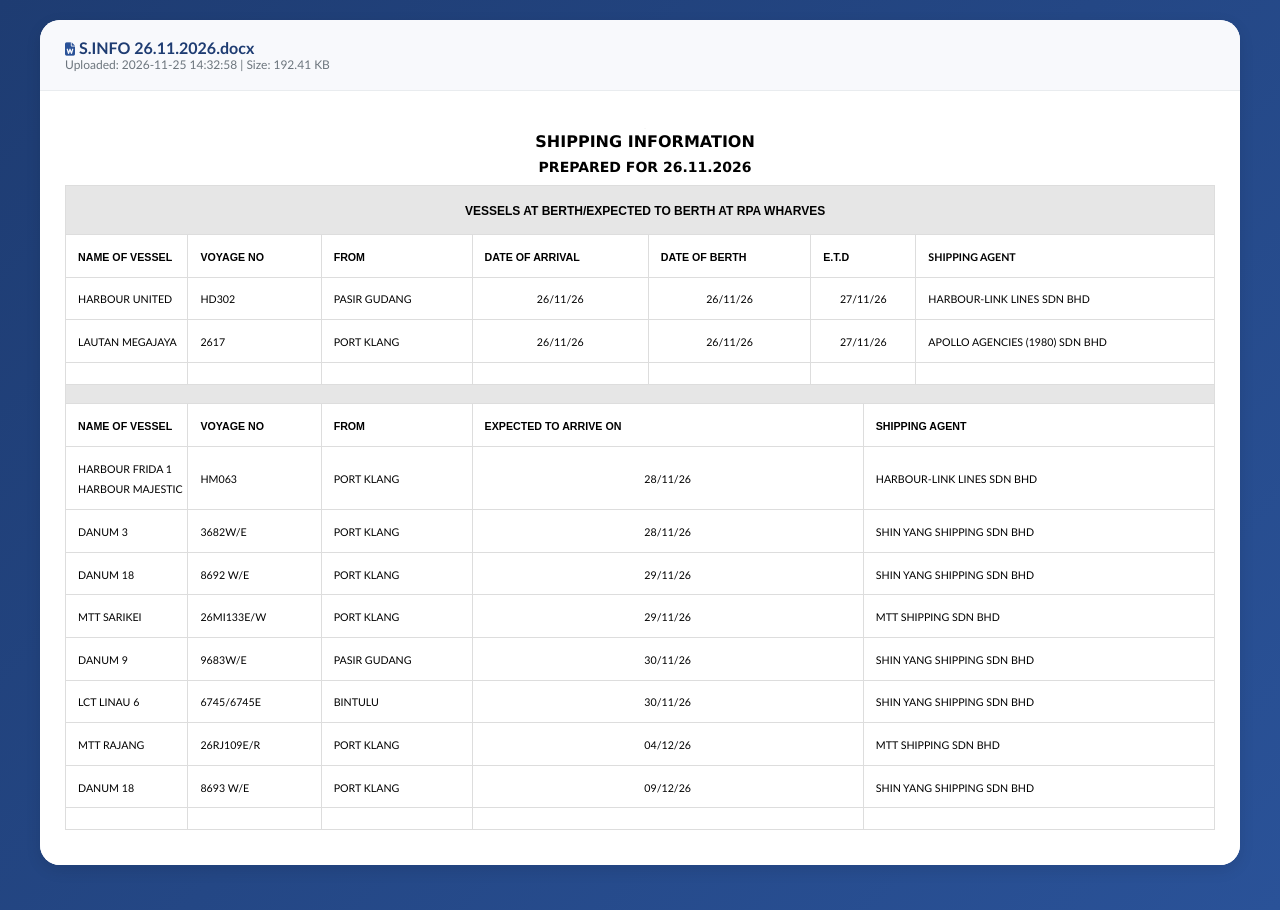
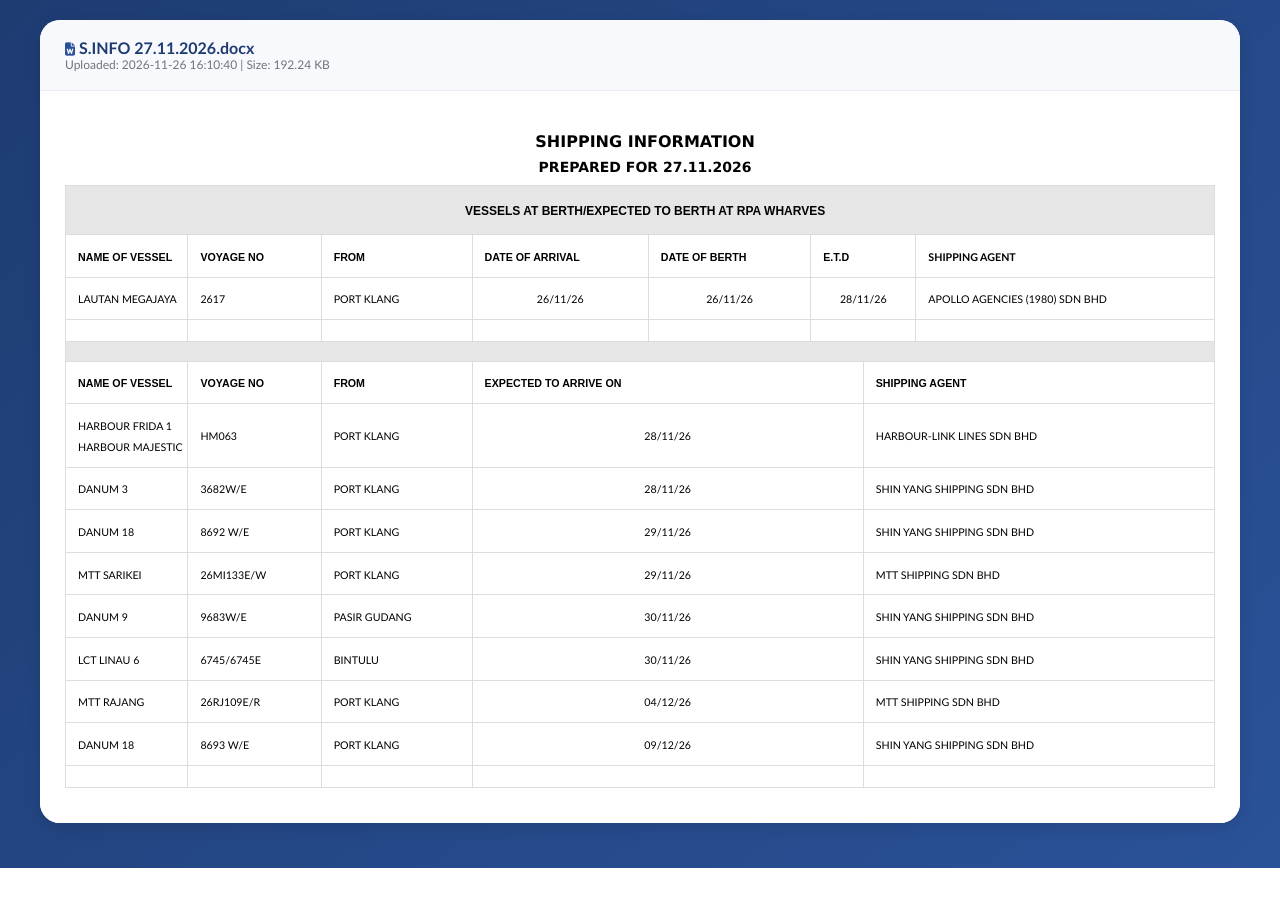
Before and after one commit to laichiongwee/Shipping-notice, a plain HTML site: page cached.html in a window 1280 px wide. After the commit the page ends 868 px from the top, so only its background shows below. Drawn offline with Linux system fonts and the light colour scheme.

Commit message:
Auto-sync at Thu Nov 26 08:10:51 UTC 2026

```diff
--- a/cached.html
+++ b/cached.html
@@ -57,10 +57,10 @@
                         <div class="doc-card">
                 <div class="doc-header">
                     <div>
-                        <div class="doc-title"><i class="fas fa-file-word" style="color: #2a5298;"></i> S.INFO 26.11.2026.docx</div>
+                        <div class="doc-title"><i class="fas fa-file-word" style="color: #2a5298;"></i> S.INFO 27.11.2026.docx</div>
                         <div class="doc-meta">
-                            Uploaded: 2026-11-25 14:32:58 |
-                            Size: 192.41 KB
+                            Uploaded: 2026-11-26 16:10:40 |
+                            Size: 192.24 KB
                         </div>
                     </div>
                 </div>
@@ -381,7 +381,7 @@ div > *:first-child {page-break-before: auto;}
 <div style='page: page1'>
 <p style="text-align: center; margin-left: -0.375in; margin-right: -0.48125in;"><span style="font-family: 'Verdana'; font-size: 1pt; font-weight: bold;">.</span></p>
 <p style="text-align: center; margin-left: -0.375in; margin-right: -0.48125in;"><span style="font-family: 'Verdana'; font-size: 12pt; font-weight: bold;">SHIPPING INFORMATION</span></p>
-<p style="text-align: center; margin-top: 6pt; margin-bottom: 6pt; margin-left: -0.375in; margin-right: -0.48125in;"><span style="font-family: 'Verdana'; font-size: 10.5pt; font-weight: bold;">PREPARED FOR </span><span lang='en-MY' style="font-family: 'Verdana'; font-size: 10.5pt; font-weight: bold;">2</span><span lang='en-MY' style="font-family: 'Verdana'; font-size: 10.5pt; font-weight: bold;">6</span><span style="font-family: 'Verdana'; font-size: 10.5pt; font-weight: bold;">.11</span><span lang='en-MY' style="font-family: 'Verdana'; font-size: 10.5pt; font-weight: bold;">.2026</span></p>
+<p style="text-align: center; margin-top: 6pt; margin-bottom: 6pt; margin-left: -0.375in; margin-right: -0.48125in;"><span style="font-family: 'Verdana'; font-size: 10.5pt; font-weight: bold;">PREPARED FOR </span><span lang='en-MY' style="font-family: 'Verdana'; font-size: 10.5pt; font-weight: bold;">2</span><span lang='en-MY' style="font-family: 'Verdana'; font-size: 10.5pt; font-weight: bold;">7</span><span style="font-family: 'Verdana'; font-size: 10.5pt; font-weight: bold;">.11</span><span lang='en-MY' style="font-family: 'Verdana'; font-size: 10.5pt; font-weight: bold;">.2026</span></p>
 <p style="text-align: center; margin-top: 6pt; margin-bottom: 6pt; margin-left: -0.375in; margin-right: -0.48125in;"></p>
 <div class="table-wrapper"><table style="table-layout: fixed;">
 <tr>
@@ -414,29 +414,6 @@ div > *:first-child {page-break-before: auto;}
 </tr>
 <tr>
 <td style="vertical-align: center; border-top-style: solid; border-top-width: 0.2pt; border-left-style: solid; border-left-width: 0.2pt; border-bottom-style: solid; border-bottom-width: 0.2pt; border-right-style: solid; border-right-width: 0.2pt;" colspan="2">
-<p style="margin-top: 3.6pt; margin-bottom: 3.6pt; margin-left: 0in; margin-right: -0.48125in;"><span lang='en-MY' style="font-family: 'Calibri'; font-size: 8pt;">HARBOUR UNITED</span></p>
-</td>
-<td style="vertical-align: center; border-top-style: solid; border-top-width: 0.2pt; border-left-style: solid; border-left-width: 0.2pt; border-bottom-style: solid; border-bottom-width: 0.2pt; border-right-style: solid; border-right-width: 0.2pt;">
-<p style="margin-top: 3.6pt; margin-bottom: 3.6pt;"><span lang='en-MY' style="font-size: 8pt;">HD302</span></p>
-</td>
-<td style="vertical-align: center; border-top-style: solid; border-top-width: 0.2pt; border-left-style: solid; border-left-width: 0.2pt; border-bottom-style: solid; border-bottom-width: 0.2pt; border-right-style: solid; border-right-width: 0.2pt;">
-<p style="margin-top: 3.6pt; margin-bottom: 3.6pt;"><span lang='en-MY' style="font-size: 8pt;">PASIR GUDANG</span></p>
-</td>
-<td style="vertical-align: center; border-top-style: solid; border-top-width: 0.2pt; border-left-style: solid; border-left-width: 0.2pt; border-bottom-style: solid; border-bottom-width: 0.2pt; border-right-style: solid; border-right-width: 0.2pt;">
-<p style="text-align: center; margin-top: 3.6pt; margin-bottom: 3.6pt;"><span lang='en-MY' style="font-size: 8pt;">26/11/26</span></p>
-</td>
-<td style="vertical-align: center; border-top-style: solid; border-top-width: 0.2pt; border-left-style: solid; border-left-width: 0.2pt; border-bottom-style: solid; border-bottom-width: 0.2pt; border-right-style: solid; border-right-width: 0.2pt;">
-<p style="text-align: center; margin-top: 3.6pt; margin-bottom: 3.6pt;"><span lang='en-MY' style="font-size: 8pt;">26/11/26</span></p>
-</td>
-<td style="vertical-align: center; border-top-style: solid; border-top-width: 0.2pt; border-left-style: solid; border-left-width: 0.2pt; border-bottom-style: solid; border-bottom-width: 0.2pt; border-right-style: solid; border-right-width: 0.2pt;" colspan="2">
-<p style="text-align: center; margin-top: 3.6pt; margin-bottom: 3.6pt;"><span lang='en-MY' style="font-size: 8pt;">27/11/26</span></p>
-</td>
-<td style="vertical-align: center; border-top-style: solid; border-top-width: 0.2pt; border-left-style: solid; border-left-width: 0.2pt; border-bottom-style: solid; border-bottom-width: 0.2pt; border-right-style: solid; border-right-width: 0.2pt;">
-<p style="margin-top: 3.6pt; margin-bottom: 3.6pt;"><span lang='en-MY' style="font-size: 8pt;">HARBOUR-LINK LINES SDN BHD</span></p>
-</td>
-</tr>
-<tr>
-<td style="vertical-align: center; border-top-style: solid; border-top-width: 0.2pt; border-left-style: solid; border-left-width: 0.2pt; border-bottom-style: solid; border-bottom-width: 0.2pt; border-right-style: solid; border-right-width: 0.2pt;" colspan="2">
 <p style="margin-top: 3.6pt; margin-bottom: 3.6pt; margin-left: 0in; margin-right: -0.48125in;"><span lang='en-MY' style="font-family: 'Calibri'; font-size: 8pt;">LAUTAN MEGAJAYA</span></p>
 </td>
 <td style="vertical-align: center; border-top-style: solid; border-top-width: 0.2pt; border-left-style: solid; border-left-width: 0.2pt; border-bottom-style: solid; border-bottom-width: 0.2pt; border-right-style: solid; border-right-width: 0.2pt;">
@@ -452,7 +429,7 @@ div > *:first-child {page-break-before: auto;}
 <p style="text-align: center; margin-top: 3.6pt; margin-bottom: 3.6pt;"><span lang='en-MY' style="font-size: 8pt;">26/11/26</span></p>
 </td>
 <td style="vertical-align: center; border-top-style: solid; border-top-width: 0.2pt; border-left-style: solid; border-left-width: 0.2pt; border-bottom-style: solid; border-bottom-width: 0.2pt; border-right-style: solid; border-right-width: 0.2pt;" colspan="2">
-<p style="text-align: center; margin-top: 3.6pt; margin-bottom: 3.6pt;"><span lang='en-MY' style="font-size: 8pt;">27/11/26</span></p>
+<p style="text-align: center; margin-top: 3.6pt; margin-bottom: 3.6pt;"><span lang='en-MY' style="font-size: 8pt;">28/11/26</span></p>
 </td>
 <td style="vertical-align: center; border-top-style: solid; border-top-width: 0.2pt; border-left-style: solid; border-left-width: 0.2pt; border-bottom-style: solid; border-bottom-width: 0.2pt; border-right-style: solid; border-right-width: 0.2pt;">
 <p style="margin-top: 3.6pt; margin-bottom: 3.6pt;"><span lang='en-MY' style="font-size: 8pt;">APOLLO AGENCIES (1980) SDN BHD</span></p>
@@ -675,4 +652,4 @@ div > *:first-child {page-break-before: auto;}
             </div>
             </div>
 </body>
-</html><!-- Last sync: Wed Nov 25 06:33:09 UTC 2026 -->
+</html><!-- Last sync: Thu Nov 26 08:10:51 UTC 2026 -->
```
